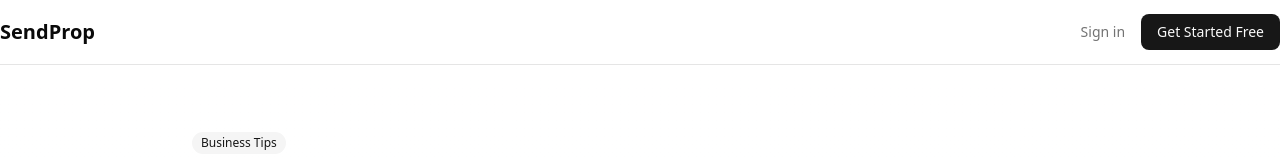
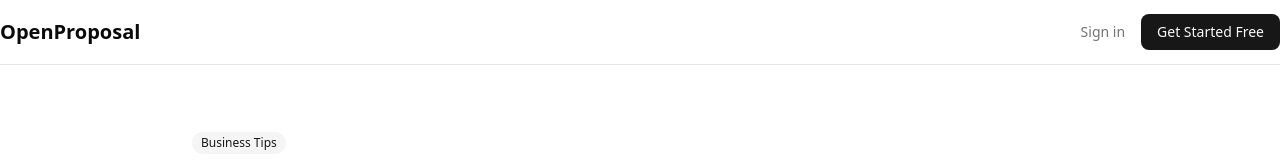
Before and after one commit to jefdiesel/openprop, a Next.js app: page /blog/how-to-get-clients-to-pay-faster in a window 1280 px wide. Shown: the top 160 px of the page. Built offline with nearby package versions, Linux system fonts and the light colour scheme; no server answers.

Commit message:
Fix blog branding: SendProp -> OpenProposal

```diff
--- a/src/app/blog/business-proposal-template/page.tsx
+++ b/src/app/blog/business-proposal-template/page.tsx
@@ -23,7 +23,7 @@ export default function BusinessProposalTemplatePage() {
       <header className="border-b bg-background/95 backdrop-blur supports-[backdrop-filter]:bg-background/60">
         <div className="container flex h-16 items-center justify-between">
           <Link href="/" className="font-bold text-xl">
-            SendProp
+            OpenProposal
           </Link>
           <div className="flex items-center gap-4">
             <Link href="/login" className="text-sm text-muted-foreground hover:text-foreground">
@@ -643,7 +643,7 @@ export default function BusinessProposalTemplatePage() {
                     Stop spending hours formatting proposals in Word.
                   </p>
                   <div className="mb-6">
-                    <p className="text-primary-foreground/90 mb-2"><strong>SendProp</strong> lets you:</p>
+                    <p className="text-primary-foreground/90 mb-2"><strong>OpenProposal</strong> lets you:</p>
                     <ul className="text-left inline-block text-primary-foreground/90 space-y-2">
                       <li className="flex items-center gap-2">
                         <CheckCircle className="h-5 w-5" />
@@ -672,7 +672,7 @@ export default function BusinessProposalTemplatePage() {
                   </p>
                   <Button size="lg" variant="secondary" asChild>
                     <Link href="https://sendprop.com">
-                      Try SendProp Free
+                      Try OpenProposal Free
                       <ArrowRight className="ml-2 h-4 w-4" />
                     </Link>
                   </Button>
@@ -748,7 +748,7 @@ export default function BusinessProposalTemplatePage() {
       {/* Footer */}
       <footer className="border-t py-8">
         <div className="container text-center text-sm text-muted-foreground">
-          <p>&copy; {new Date().getFullYear()} SendProp. All rights reserved.</p>
+          <p>&copy; {new Date().getFullYear()} OpenProposal. All rights reserved.</p>
         </div>
       </footer>
     </div>
--- a/src/app/blog/consulting-proposal-template/page.tsx
+++ b/src/app/blog/consulting-proposal-template/page.tsx
@@ -23,7 +23,7 @@ export default function ConsultingProposalTemplatePage() {
       <header className="border-b bg-background/95 backdrop-blur supports-[backdrop-filter]:bg-background/60">
         <div className="container flex h-16 items-center justify-between">
           <Link href="/" className="font-bold text-xl">
-            SendProp
+            OpenProposal
           </Link>
           <div className="flex items-center gap-4">
             <Link href="/login" className="text-sm text-muted-foreground hover:text-foreground">
@@ -752,7 +752,7 @@ export default function ConsultingProposalTemplatePage() {
                   <p className="text-lg mb-4">Stop sending Word docs that look like everyone else&apos;s.</p>
 
                   <div className="mb-6">
-                    <p className="font-semibold mb-2">SendProp helps consultants:</p>
+                    <p className="font-semibold mb-2">OpenProposal helps consultants:</p>
                     <ul className="space-y-2">
                       <li className="flex items-start gap-2">
                         <Check className="h-5 w-5 mt-0.5 flex-shrink-0" />
@@ -779,7 +779,7 @@ export default function ConsultingProposalTemplatePage() {
 
                   <Button size="lg" variant="secondary" asChild>
                     <Link href="https://sendprop.com">
-                      Try SendProp Free
+                      Try OpenProposal Free
                       <ArrowRight className="ml-2 h-4 w-4" />
                     </Link>
                   </Button>
@@ -798,7 +798,7 @@ export default function ConsultingProposalTemplatePage() {
       {/* Footer */}
       <footer className="border-t py-8">
         <div className="container text-center text-sm text-muted-foreground">
-          <p>&copy; {new Date().getFullYear()} SendProp. All rights reserved.</p>
+          <p>&copy; {new Date().getFullYear()} OpenProposal. All rights reserved.</p>
         </div>
       </footer>
     </div>
--- a/src/app/blog/freelance-proposal-template/page.tsx
+++ b/src/app/blog/freelance-proposal-template/page.tsx
@@ -142,7 +142,7 @@ export default function FreelanceProposalTemplatePage() {
       <header className="border-b bg-background/95 backdrop-blur supports-[backdrop-filter]:bg-background/60">
         <div className="container flex h-16 items-center justify-between">
           <Link href="/" className="font-bold text-xl">
-            SendProp
+            OpenProposal
           </Link>
           <div className="flex items-center gap-4">
             <Link href="/login" className="text-sm text-muted-foreground hover:text-foreground">
@@ -652,7 +652,7 @@ export default function FreelanceProposalTemplatePage() {
                 <CardContent>
                   <ul className="space-y-2 text-sm">
                     <li>
-                      <strong>SendProp</strong> - Proposals + e-signatures + payments in one
+                      <strong>OpenProposal</strong> - Proposals + e-signatures + payments in one
                     </li>
                     <li>
                       <strong>Proposify</strong> - Template-heavy
@@ -703,7 +703,7 @@ export default function FreelanceProposalTemplatePage() {
                   Create Freelance Proposals That Close
                 </h2>
                 <p className="text-primary-foreground/90 mb-6 max-w-2xl mx-auto">
-                  Stop losing clients to sloppy proposals. SendProp gives you professional
+                  Stop losing clients to sloppy proposals. OpenProposal gives you professional
                   templates, e-signatures, Stripe payment collection, open/view tracking, and no
                   per-user pricing.
                 </p>
@@ -786,7 +786,7 @@ export default function FreelanceProposalTemplatePage() {
       {/* Footer */}
       <footer className="border-t py-8">
         <div className="container text-center text-sm text-muted-foreground">
-          <p>&copy; {new Date().getFullYear()} SendProp. All rights reserved.</p>
+          <p>&copy; {new Date().getFullYear()} OpenProposal. All rights reserved.</p>
         </div>
       </footer>
     </div>
--- a/src/app/blog/how-to-get-clients-to-pay-faster/page.tsx
+++ b/src/app/blog/how-to-get-clients-to-pay-faster/page.tsx
@@ -6,7 +6,7 @@ import { Card, CardContent, CardHeader, CardTitle } from "@/components/ui/card";
 import { Badge } from "@/components/ui/badge";
 
 export const metadata: Metadata = {
-  title: "How to Get Clients to Pay Faster: 12 Proven Strategies - SendProp",
+  title: "How to Get Clients to Pay Faster: 12 Proven Strategies - OpenProposal",
   description:
     "Stop chasing invoices. These tactics help freelancers and agencies get paid on time—or even upfront. Learn proven strategies to improve cash flow.",
   openGraph: {
@@ -23,7 +23,7 @@ export default function HowToGetClientToPayFasterPage() {
       <header className="border-b bg-background/95 backdrop-blur supports-[backdrop-filter]:bg-background/60">
         <div className="container flex h-16 items-center justify-between">
           <Link href="/" className="font-bold text-xl">
-            SendProp
+            OpenProposal
           </Link>
           <div className="flex items-center gap-4">
             <Link href="/login" className="text-sm text-muted-foreground hover:text-foreground">
@@ -466,7 +466,7 @@ export default function HowToGetClientToPayFasterPage() {
               <p className="mb-6">No separate invoice. No waiting. No chasing.</p>
 
               <p className="text-lg">
-                Tools like <strong>SendProp</strong> combine proposals, e-signatures, and Stripe payments in one workflow. The client never leaves the document.
+                Tools like <strong>OpenProposal</strong> combine proposals, e-signatures, and Stripe payments in one workflow. The client never leaves the document.
               </p>
             </section>
 
@@ -546,7 +546,7 @@ export default function HowToGetClientToPayFasterPage() {
 
               <Card className="mb-8">
                 <CardHeader>
-                  <CardTitle className="text-xl">SendProp makes this seamless:</CardTitle>
+                  <CardTitle className="text-xl">OpenProposal makes this seamless:</CardTitle>
                 </CardHeader>
                 <CardContent className="space-y-2">
                   <div>✓ Professional proposals</div>
@@ -629,11 +629,11 @@ export default function HowToGetClientToPayFasterPage() {
                 Ready to get paid faster?
               </h2>
               <p className="text-primary-foreground/80 mb-6 max-w-xl mx-auto">
-                SendProp combines proposals, e-signatures, and payments in one simple workflow.
+                OpenProposal combines proposals, e-signatures, and payments in one simple workflow.
                 Get paid at the moment clients say yes.
               </p>
               <Button size="lg" variant="secondary" asChild>
-                <Link href="/login">Try SendProp Free</Link>
+                <Link href="/login">Try OpenProposal Free</Link>
               </Button>
             </CardContent>
           </Card>
@@ -643,7 +643,7 @@ export default function HowToGetClientToPayFasterPage() {
       {/* Footer */}
       <footer className="border-t py-8">
         <div className="container text-center text-sm text-muted-foreground">
-          <p>&copy; {new Date().getFullYear()} SendProp. All rights reserved.</p>
+          <p>&copy; {new Date().getFullYear()} OpenProposal. All rights reserved.</p>
         </div>
       </footer>
     </div>
--- a/src/app/blog/how-to-write-winning-proposal/page.tsx
+++ b/src/app/blog/how-to-write-winning-proposal/page.tsx
@@ -6,7 +6,7 @@ import { Card, CardContent, CardHeader, CardTitle } from "@/components/ui/card";
 import { Badge } from "@/components/ui/badge";
 
 export const metadata: Metadata = {
-  title: "How to Write a Winning Business Proposal [Step-by-Step Guide] | SendProp",
+  title: "How to Write a Winning Business Proposal [Step-by-Step Guide] | OpenProposal",
   description:
     "Learn the exact structure, psychology, and tactics that turn proposals into signed contracts. Data-driven guide from thousands of successful proposals.",
   openGraph: {
@@ -23,7 +23,7 @@ export default function WinningProposalGuidePage() {
       <header className="border-b bg-background/95 backdrop-blur supports-[backdrop-filter]:bg-background/60">
         <div className="container flex h-16 items-center justify-between">
           <Link href="/" className="font-bold text-xl">
-            SendProp
+            OpenProposal
           </Link>
           <div className="flex items-center gap-4">
             <Link href="/login" className="text-sm text-muted-foreground hover:text-foreground">
@@ -641,7 +641,7 @@ export default function WinningProposalGuidePage() {
                 </CardHeader>
                 <CardContent>
                   <ul className="list-disc pl-6 space-y-2 text-sm">
-                    <li><strong>SendProp</strong> - proposals + e-signatures + payments</li>
+                    <li><strong>OpenProposal</strong> - proposals + e-signatures + payments</li>
                     <li>Proposify</li>
                     <li>PandaDoc</li>
                     <li>Better Proposals</li>
@@ -781,11 +781,11 @@ export default function WinningProposalGuidePage() {
                 Stop losing deals to inferior competitors with better proposals.
               </p>
               <p className="text-primary-foreground/90 mb-6 max-w-2xl mx-auto">
-                <strong>SendProp</strong> helps you create professional proposals in minutes, get e-signatures instantly, collect payment upon signing, track opens and engagement, and win more clients.
+                <strong>OpenProposal</strong> helps you create professional proposals in minutes, get e-signatures instantly, collect payment upon signing, track opens and engagement, and win more clients.
               </p>
               <Button size="lg" variant="secondary" asChild>
                 <Link href="https://sendprop.com">
-                  Try SendProp Free
+                  Try OpenProposal Free
                   <ArrowRight className="ml-2 h-4 w-4" />
                 </Link>
               </Button>
@@ -797,7 +797,7 @@ export default function WinningProposalGuidePage() {
       {/* Footer */}
       <footer className="border-t py-8">
         <div className="container text-center text-sm text-muted-foreground">
-          <p>&copy; {new Date().getFullYear()} SendProp. All rights reserved.</p>
+          <p>&copy; {new Date().getFullYear()} OpenProposal. All rights reserved.</p>
           <p className="mt-2">Last updated: January 2026</p>
         </div>
       </footer>
--- a/src/app/blog/marketing-proposal-template/page.tsx
+++ b/src/app/blog/marketing-proposal-template/page.tsx
@@ -6,7 +6,7 @@ import { Card, CardContent, CardHeader, CardTitle } from "@/components/ui/card";
 import { Badge } from "@/components/ui/badge";
 
 export const metadata: Metadata = {
-  title: "Marketing Proposal Template: Win Agency Clients [Free Template] - SendProp",
+  title: "Marketing Proposal Template: Win Agency Clients [Free Template] - OpenProposal",
   description:
     "A marketing proposal template designed for agencies and consultants pitching digital marketing, SEO, PPC, social media, and content marketing services.",
   openGraph: {
@@ -23,7 +23,7 @@ export default function MarketingProposalTemplatePage() {
       <header className="border-b bg-background/95 backdrop-blur supports-[backdrop-filter]:bg-background/60">
         <div className="container flex h-16 items-center justify-between">
           <Link href="/" className="font-bold text-xl">
-            SendProp
+            OpenProposal
           </Link>
           <div className="flex items-center gap-4">
             <Link href="/login" className="text-sm text-muted-foreground hover:text-foreground">
@@ -985,7 +985,7 @@ export default function MarketingProposalTemplatePage() {
                 </p>
                 <div className="mb-8">
                   <p className="text-primary-foreground/90 mb-4">
-                    <strong>SendProp</strong> helps marketing agencies:
+                    <strong>OpenProposal</strong> helps marketing agencies:
                   </p>
                   <ul className="inline-block text-left space-y-2">
                     <li className="flex items-center gap-2">
@@ -1012,7 +1012,7 @@ export default function MarketingProposalTemplatePage() {
                 </div>
                 <Button size="lg" variant="secondary" asChild>
                   <Link href="https://sendprop.com">
-                    Try SendProp Free
+                    Try OpenProposal Free
                     <ArrowRight className="ml-2 h-4 w-4" />
                   </Link>
                 </Button>
@@ -1025,7 +1025,7 @@ export default function MarketingProposalTemplatePage() {
       {/* Footer */}
       <footer className="border-t py-8">
         <div className="container text-center text-sm text-muted-foreground">
-          <p>&copy; {new Date().getFullYear()} SendProp. All rights reserved.</p>
+          <p>&copy; {new Date().getFullYear()} OpenProposal. All rights reserved.</p>
         </div>
       </footer>
     </div>
--- a/src/app/blog/page.tsx
+++ b/src/app/blog/page.tsx
@@ -5,11 +5,11 @@ import { Button } from "@/components/ui/button";
 import { Card, CardContent, CardDescription, CardHeader, CardTitle } from "@/components/ui/card";
 
 export const metadata: Metadata = {
-  title: "The SendProp Blog - Resources for Winning More Business",
+  title: "The OpenProposal Blog - Resources for Winning More Business",
   description:
     "Learn how to write winning proposals, close more deals, and grow your business with our comprehensive guides and templates.",
   openGraph: {
-    title: "The SendProp Blog - Resources for Winning More Business",
+    title: "The OpenProposal Blog - Resources for Winning More Business",
     description:
       "Learn how to write winning proposals, close more deals, and grow your business with our comprehensive guides and templates.",
   },
@@ -85,7 +85,7 @@ export default function BlogPage() {
       <header className="border-b bg-background/95 backdrop-blur supports-[backdrop-filter]:bg-background/60">
         <div className="container flex h-16 items-center justify-between">
           <Link href="/" className="font-bold text-xl">
-            SendProp
+            OpenProposal
           </Link>
           <div className="flex items-center gap-4">
             <Link href="/login" className="text-sm text-muted-foreground hover:text-foreground">
@@ -104,7 +104,7 @@ export default function BlogPage() {
           <div className="flex items-center justify-center gap-2 mb-6">
             <BookOpen className="h-8 w-8 text-primary" />
             <h1 className="text-4xl md:text-5xl font-bold tracking-tight">
-              The SendProp Blog
+              The OpenProposal Blog
             </h1>
           </div>
           <p className="text-xl text-muted-foreground max-w-2xl mx-auto mb-8">
@@ -138,7 +138,7 @@ export default function BlogPage() {
       {/* Footer */}
       <footer className="border-t py-8">
         <div className="container text-center text-sm text-muted-foreground">
-          <p>&copy; {new Date().getFullYear()} SendProp. All rights reserved.</p>
+          <p>&copy; {new Date().getFullYear()} OpenProposal. All rights reserved.</p>
         </div>
       </footer>
     </div>
--- a/src/app/blog/proposal-statistics-2026/page.tsx
+++ b/src/app/blog/proposal-statistics-2026/page.tsx
@@ -6,7 +6,7 @@ import { Card, CardContent, CardHeader, CardTitle } from "@/components/ui/card";
 import { Badge } from "@/components/ui/badge";
 
 export const metadata: Metadata = {
-  title: "47 Proposal Statistics You Need to Know [2026 Data] - SendProp",
+  title: "47 Proposal Statistics You Need to Know [2026 Data] - OpenProposal",
   description:
     "The latest data on proposal win rates, response times, and what separates top performers from the rest. Benchmark your proposal process with 2026 industry statistics.",
   openGraph: {
@@ -31,7 +31,7 @@ export default function ProposalStatistics2026Page() {
       <header className="border-b bg-background/95 backdrop-blur supports-[backdrop-filter]:bg-background/60">
         <div className="container flex h-16 items-center justify-between">
           <Link href="/" className="font-bold text-xl">
-            SendProp
+            OpenProposal
           </Link>
           <div className="flex items-center gap-4">
             <Link href="/login" className="text-sm text-muted-foreground hover:text-foreground">
@@ -995,12 +995,12 @@ export default function ProposalStatistics2026Page() {
                   Join the 69% of top performers using proposal software.
                 </p>
                 <p className="text-primary-foreground/90 mb-6 max-w-2xl mx-auto">
-                  <strong>SendProp</strong> helps you send proposals faster, track when they&apos;re opened,
+                  <strong>OpenProposal</strong> helps you send proposals faster, track when they&apos;re opened,
                   get e-signatures instantly, collect payment on signing, and win more deals.
                 </p>
                 <Button size="lg" variant="secondary" asChild>
                   <Link href="https://sendprop.com">
-                    Try SendProp Free
+                    Try OpenProposal Free
                     <ArrowRight className="ml-2 h-4 w-4" />
                   </Link>
                 </Button>
@@ -1023,7 +1023,7 @@ export default function ProposalStatistics2026Page() {
       {/* Footer */}
       <footer className="border-t py-8 mt-12">
         <div className="container text-center text-sm text-muted-foreground">
-          <p>&copy; {new Date().getFullYear()} SendProp. All rights reserved.</p>
+          <p>&copy; {new Date().getFullYear()} OpenProposal. All rights reserved.</p>
         </div>
       </footer>
     </div>
--- a/src/app/blog/proposal-vs-quote-vs-estimate/page.tsx
+++ b/src/app/blog/proposal-vs-quote-vs-estimate/page.tsx
@@ -6,7 +6,7 @@ import { Card, CardContent, CardHeader, CardTitle } from "@/components/ui/card";
 import { Badge } from "@/components/ui/badge";
 
 export const metadata: Metadata = {
-  title: "Proposal vs Quote vs Estimate: What's the Difference? | SendProp",
+  title: "Proposal vs Quote vs Estimate: What's the Difference? | OpenProposal",
   description:
     "Learn when to use proposals, quotes, and estimates. Understand what to include in each, how they impact your close rate, and which format wins more deals.",
   openGraph: {
@@ -23,7 +23,7 @@ export default function ProposalVsQuoteVsEstimatePage() {
       <header className="border-b bg-background/95 backdrop-blur supports-[backdrop-filter]:bg-background/60">
         <div className="container flex h-16 items-center justify-between">
           <Link href="/" className="font-bold text-xl">
-            SendProp
+            OpenProposal
           </Link>
           <div className="flex items-center gap-4">
             <Link href="/login" className="text-sm text-muted-foreground hover:text-foreground">
@@ -669,7 +669,7 @@ ________________________`}
                   </CardHeader>
                   <CardContent>
                     <ul className="space-y-2">
-                      <li><strong>SendProp</strong> - Full proposal + e-signature + payment</li>
+                      <li><strong>OpenProposal</strong> - Full proposal + e-signature + payment</li>
                       <li>PandaDoc</li>
                       <li>Proposify</li>
                       <li>Google Docs/Canva (manual signatures)</li>
@@ -741,7 +741,7 @@ ________________________`}
                   </p>
                   <div className="space-y-4">
                     <p className="text-primary-foreground/80">
-                      <strong>SendProp</strong> makes it easy:
+                      <strong>OpenProposal</strong> makes it easy:
                     </p>
                     <ul className="space-y-2 text-left max-w-md mx-auto text-primary-foreground/90">
                       <li>✓ Create proposals in minutes (not hours)</li>
@@ -753,7 +753,7 @@ ________________________`}
                     <div className="pt-4">
                       <Button size="lg" variant="secondary" asChild>
                         <Link href="https://sendprop.com">
-                          Try SendProp Free
+                          Try OpenProposal Free
                           <ArrowRight className="ml-2 h-4 w-4" />
                         </Link>
                       </Button>
@@ -805,7 +805,7 @@ ________________________`}
       {/* Footer */}
       <footer className="border-t py-8">
         <div className="container text-center text-sm text-muted-foreground">
-          <p>&copy; {new Date().getFullYear()} SendProp. All rights reserved.</p>
+          <p>&copy; {new Date().getFullYear()} OpenProposal. All rights reserved.</p>
         </div>
       </footer>
     </div>
--- a/src/app/blog/web-design-proposal-template/page.tsx
+++ b/src/app/blog/web-design-proposal-template/page.tsx
@@ -23,7 +23,7 @@ export default function WebDesignProposalTemplatePage() {
       <header className="border-b bg-background/95 backdrop-blur supports-[backdrop-filter]:bg-background/60">
         <div className="container flex h-16 items-center justify-between">
           <Link href="/" className="font-bold text-xl">
-            SendProp
+            OpenProposal
           </Link>
           <div className="flex items-center gap-4">
             <Link href="/login" className="text-sm text-muted-foreground hover:text-foreground">
@@ -909,7 +909,7 @@ export default function WebDesignProposalTemplatePage() {
                 Stop losing projects to agencies with slicker proposals.
               </p>
               <p className="text-primary-foreground/80 mb-6 max-w-xl mx-auto">
-                <strong>SendProp</strong> helps designers:
+                <strong>OpenProposal</strong> helps designers:
               </p>
               <ul className="text-left max-w-md mx-auto mb-8 space-y-2">
                 <li className="flex items-center gap-2">
@@ -935,7 +935,7 @@ export default function WebDesignProposalTemplatePage() {
               </ul>
               <Button size="lg" variant="secondary" asChild>
                 <Link href="https://sendprop.com">
-                  Try SendProp Free
+                  Try OpenProposal Free
                   <ArrowRight className="ml-2 h-4 w-4" />
                 </Link>
               </Button>
@@ -954,7 +954,7 @@ export default function WebDesignProposalTemplatePage() {
       {/* Footer */}
       <footer className="border-t py-8">
         <div className="container text-center text-sm text-muted-foreground">
-          <p>&copy; {new Date().getFullYear()} SendProp. All rights reserved.</p>
+          <p>&copy; {new Date().getFullYear()} OpenProposal. All rights reserved.</p>
         </div>
       </footer>
     </div>
--- a/src/app/blog/why-proposals-get-rejected/page.tsx
+++ b/src/app/blog/why-proposals-get-rejected/page.tsx
@@ -6,7 +6,7 @@ import { Card, CardContent, CardHeader, CardTitle } from "@/components/ui/card";
 import { Badge } from "@/components/ui/badge";
 
 export const metadata: Metadata = {
-  title: "15 Reasons Your Proposals Get Rejected (And How to Fix Them) - SendProp",
+  title: "15 Reasons Your Proposals Get Rejected (And How to Fix Them) - OpenProposal",
   description:
     "Stop losing deals you should be winning. These common proposal mistakes cost freelancers and agencies thousands every year. Learn how to fix them.",
   openGraph: {
@@ -60,7 +60,7 @@ export default function WhyProposalsGetRejectedPage() {
       <header className="border-b bg-background/95 backdrop-blur supports-[backdrop-filter]:bg-background/60">
         <div className="container flex h-16 items-center justify-between">
           <Link href="/" className="font-bold text-xl">
-            SendProp
+            OpenProposal
           </Link>
           <div className="flex items-center gap-4">
             <Link href="/login" className="text-sm text-muted-foreground hover:text-foreground">
@@ -917,7 +917,7 @@ export default function WhyProposalsGetRejectedPage() {
                   better skills.
                 </p>
                 <p className="text-lg mb-6 text-primary-foreground/90">
-                  <strong>SendProp</strong> helps you:
+                  <strong>OpenProposal</strong> helps you:
                 </p>
                 <ul className="space-y-2 mb-8">
                   <li className="flex items-start text-primary-foreground/90">
@@ -943,7 +943,7 @@ export default function WhyProposalsGetRejectedPage() {
                 </ul>
                 <Button size="lg" variant="secondary" asChild>
                   <Link href="https://sendprop.com">
-                    Try SendProp Free
+                    Try OpenProposal Free
                     <ArrowRight className="ml-2 h-4 w-4" />
                   </Link>
                 </Button>
@@ -961,7 +961,7 @@ export default function WhyProposalsGetRejectedPage() {
       {/* Footer */}
       <footer className="border-t py-8 mt-16">
         <div className="container text-center text-sm text-muted-foreground">
-          <p>&copy; {new Date().getFullYear()} SendProp. All rights reserved.</p>
+          <p>&copy; {new Date().getFullYear()} OpenProposal. All rights reserved.</p>
         </div>
       </footer>
     </div>
```
